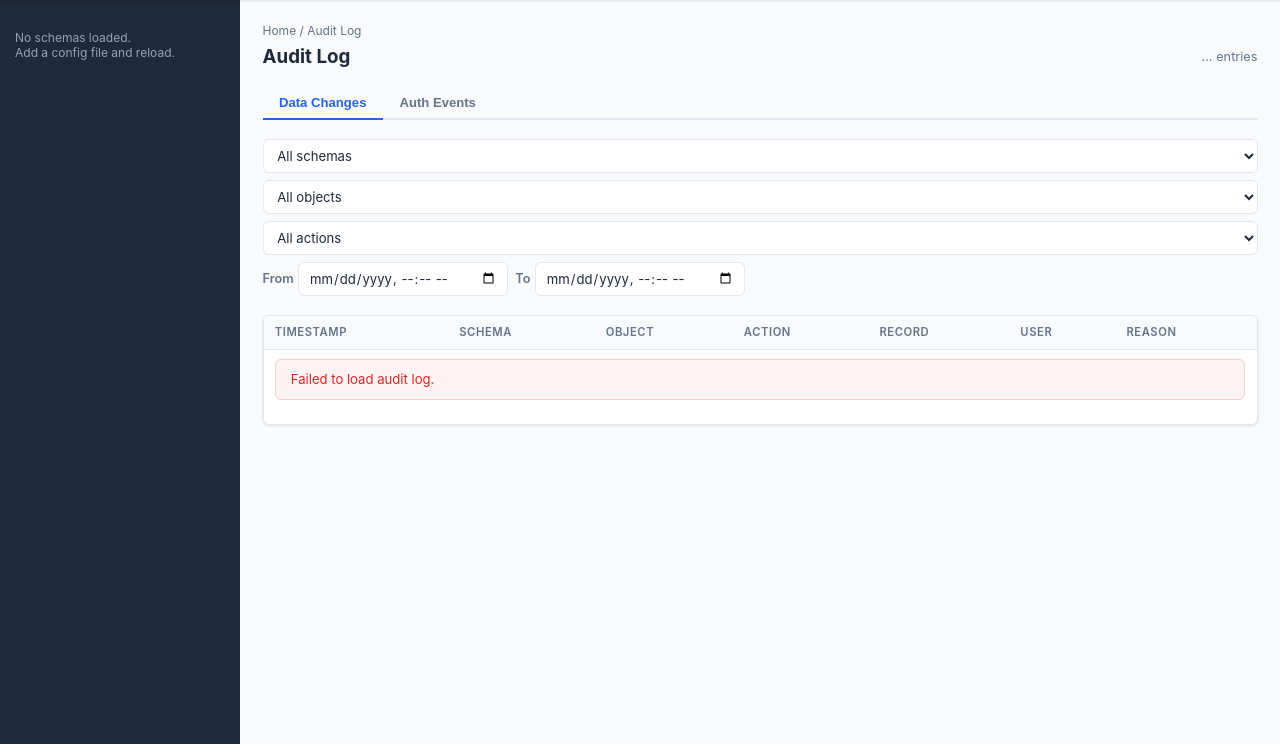
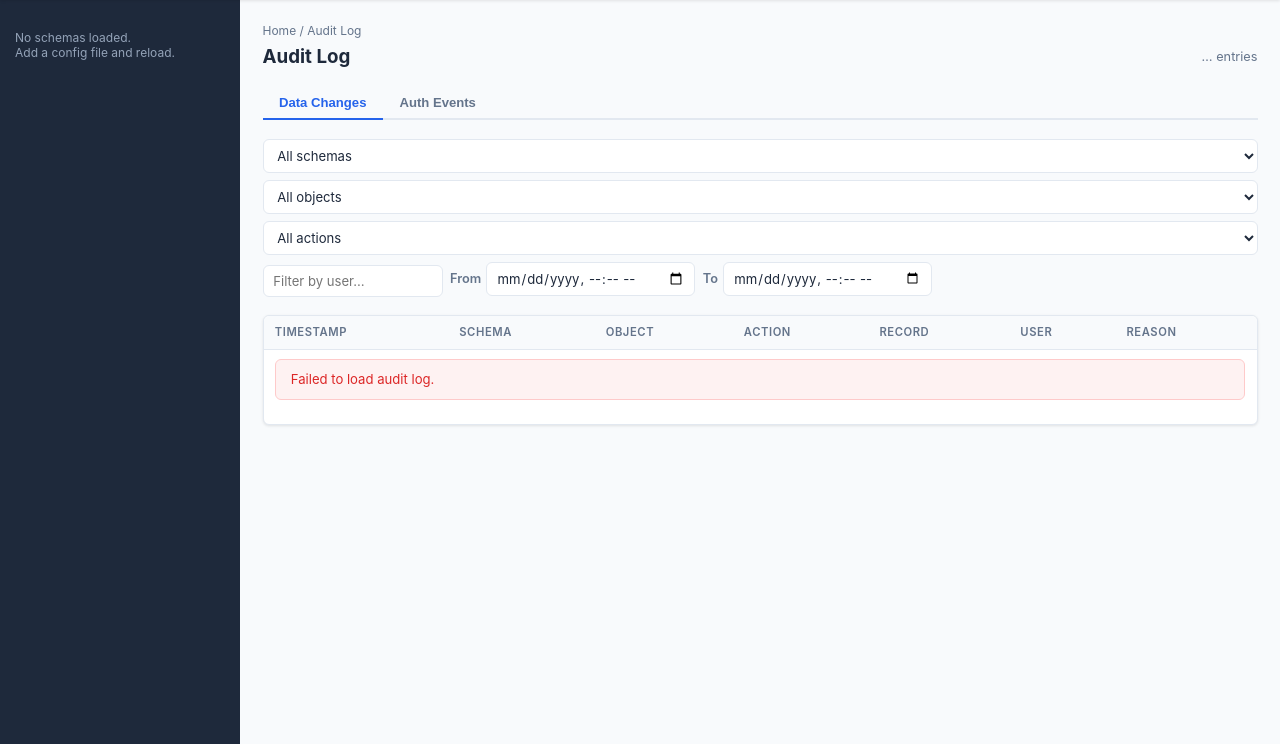
Before and after one commit to planemarlin/minimdm, a Python web app: template app/templates/admin/audit.html in a window 1280 px wide. Shown: the part 56-800 px from the top of the page. Run offline with Jinja, Linux system fonts and the light colour scheme; the template is opened without the code that fills it, so the values that code supplies are empty.

Commit message:
feat: add user filter to audit log API and UI
Both the Data Changes and Auth Events tabs now have a user text input
that filters entries by username (case-insensitive partial match).
GET /api/audit accepts a new ?user= query parameter.

Co-Authored-By: Claude Sonnet 4.6 <noreply@anthropic.com>

```diff
--- a/app/api/audit_api.py
+++ b/app/api/audit_api.py
@@ -35,6 +35,7 @@ def list_audit_log(
     to_time: Optional[str] = Query(
         None, description="ISO datetime — include entries at or before this time"
     ),
+    user: str = Query(None, description="Filter by username (case-insensitive, partial match)"),
     exclude_system: bool = Query(
         False, description="Exclude entries from system schemas (schema_name starting with '_')"
     ),
@@ -68,6 +69,8 @@ def list_audit_log(
         filters.append(audit_table.c.object_name == obj)
     if action:
         filters.append(audit_table.c.action == action.upper())
+    if user:
+        filters.append(audit_table.c.user_name.ilike(f"%{user}%"))
     if from_time:
         ft = _parse_dt(from_time)
         if ft:
--- a/app/static/js/app.js
+++ b/app/static/js/app.js
@@ -857,6 +857,7 @@ async function loadAuditLog(page) {
   const schema = document.getElementById("filter-schema")?.value || "";
   const obj = document.getElementById("filter-obj")?.value || "";
   const action = document.getElementById("filter-action")?.value || "";
+  const user = document.getElementById("filter-user")?.value || "";
   const fromTime = document.getElementById("filter-from")?.value || "";
   const toTime = document.getElementById("filter-to")?.value || "";
 
@@ -865,6 +866,7 @@ async function loadAuditLog(page) {
   if (schema) params.set("schema", schema);
   if (obj) params.set("obj", obj);
   if (action) params.set("action", action);
+  if (user) params.set("user", user);
   if (fromTime) params.set("from_time", toUtcIso(fromTime));
   if (toTime) params.set("to_time", toUtcIso(toTime));
 
@@ -921,12 +923,14 @@ async function loadAuthLog(page) {
   tbody.innerHTML = `<tr><td colspan="5" style="text-align:center;padding:2rem"><span class="spinner"></span></td></tr>`;
 
   const action = document.getElementById("auth-filter-action")?.value || "";
+  const user = document.getElementById("auth-filter-user")?.value || "";
   const fromTime = document.getElementById("auth-filter-from")?.value || "";
   const toTime = document.getElementById("auth-filter-to")?.value || "";
 
   const toUtcIso = s => new Date(s).toISOString().replace(/\.\d{3}Z$/, "+00:00");
   const params = new URLSearchParams({ page: _auditPage, page_size: _auditPageSize, schema: "_system" });
   if (action) params.set("action", action);
+  if (user) params.set("user", user);
   if (fromTime) params.set("from_time", toUtcIso(fromTime));
   if (toTime) params.set("to_time", toUtcIso(toTime));
 
--- a/app/templates/admin/audit.html
+++ b/app/templates/admin/audit.html
@@ -35,6 +35,7 @@
       <option value="DELETE">DELETE</option>
       <option value="REVERT">REVERT</option>
     </select>
+    <input type="text" id="filter-user" placeholder="Filter by user…" style="width:12rem" />
     <label style="font-size:.85rem; color:var(--text-muted); display:flex; align-items:center; gap:.3rem">
       From <input type="datetime-local" id="filter-from" />
     </label>
@@ -74,6 +75,7 @@
       <option value="LOGIN_FAILED">LOGIN_FAILED</option>
       <option value="LOGOUT">LOGOUT</option>
     </select>
+    <input type="text" id="auth-filter-user" placeholder="Filter by user…" style="width:12rem" />
     <label style="font-size:.85rem; color:var(--text-muted); display:flex; align-items:center; gap:.3rem">
       From <input type="datetime-local" id="auth-filter-from" />
     </label>
@@ -123,10 +125,12 @@ document.getElementById("filter-schema").addEventListener("change", () => {
 });
 document.getElementById("filter-obj").addEventListener("change", () => loadAuditLog(1));
 document.getElementById("filter-action").addEventListener("change", () => loadAuditLog(1));
+document.getElementById("filter-user").addEventListener("input", () => loadAuditLog(1));
 document.getElementById("filter-from").addEventListener("change", () => loadAuditLog(1));
 document.getElementById("filter-to").addEventListener("change", () => loadAuditLog(1));
 
 document.getElementById("auth-filter-action").addEventListener("change", () => loadAuthLog(1));
+document.getElementById("auth-filter-user").addEventListener("input", () => loadAuthLog(1));
 document.getElementById("auth-filter-from").addEventListener("change", () => loadAuthLog(1));
 document.getElementById("auth-filter-to").addEventListener("change", () => loadAuthLog(1));
 
```
Also changed, not shown: tests/test_api_auth.py (+15 -0 lines), Changelog.md.
